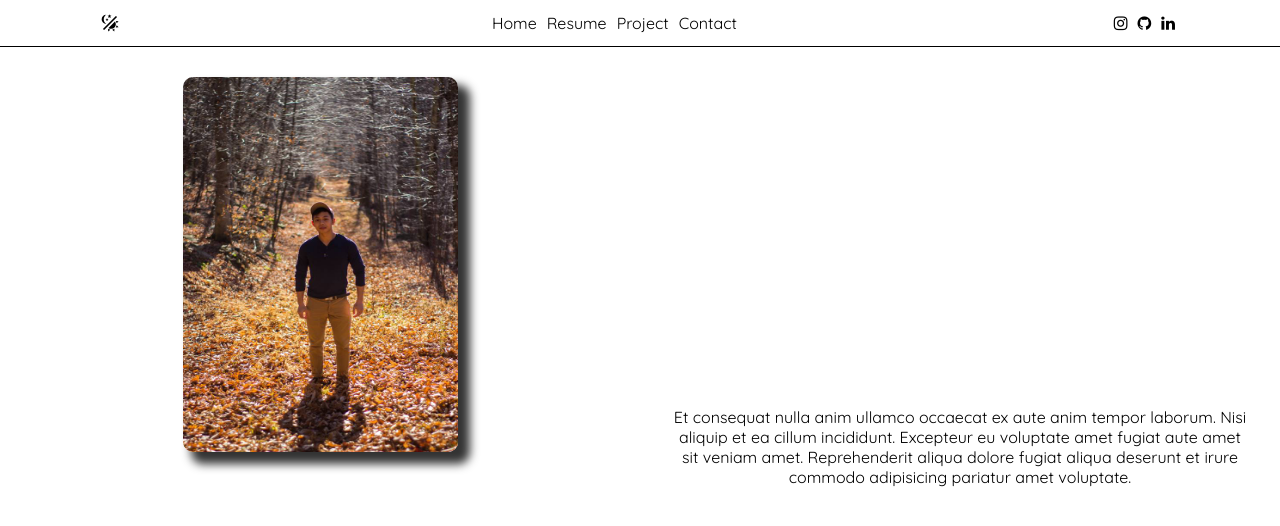
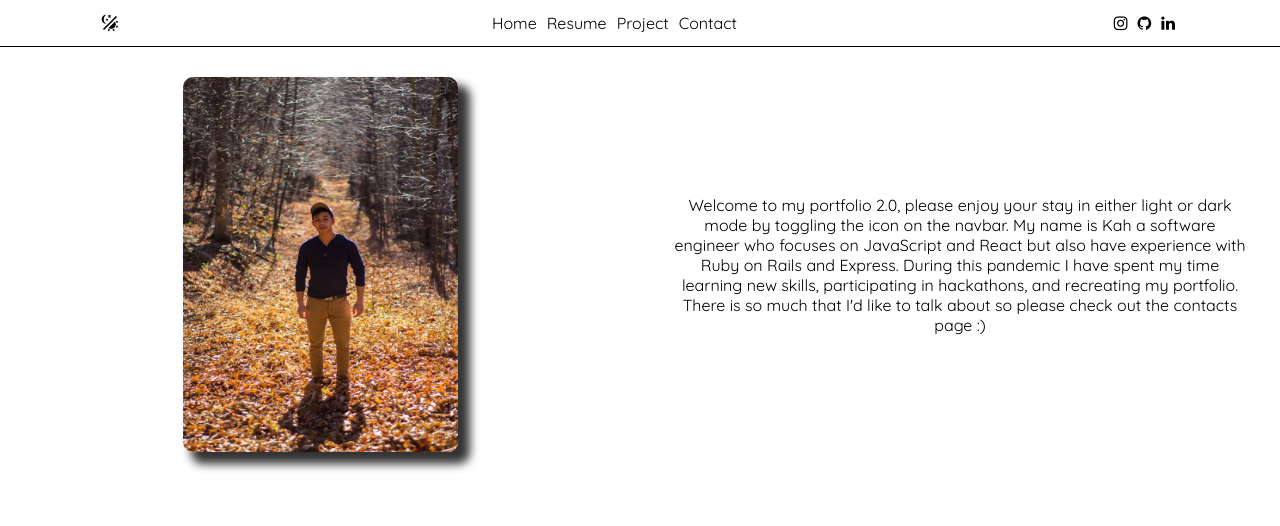
Before and after one commit to Kah919/KahPortfolio, a React (Create React App) app: page / in a window 1280 px wide. Both pictures are taken after a click on the picture 320 px from the left and 264 px from the top of the page. Shown: the top 526 px of the page. Built offline with nearby package versions, Linux system fonts and the light colour scheme.

Commit message:
Updated temporary bio

```diff
--- a/src/components/LandingPage/Landing.js
+++ b/src/components/LandingPage/Landing.js
@@ -29,7 +29,12 @@ export default ({ dark }) => {
         { toggle ?
           <h1> Who Am I? </h1> :
           <p>
-            Et consequat nulla anim ullamco occaecat ex aute anim tempor laborum. Nisi aliquip et ea cillum incididunt. Excepteur eu voluptate amet fugiat aute amet sit veniam amet. Reprehenderit aliqua dolore fugiat aliqua deserunt et irure commodo adipisicing pariatur amet voluptate.
+            Welcome to my portfolio 2.0, please enjoy your stay in either light or dark mode by toggling the icon on the navbar.
+
+            My name is Kah a software engineer who focuses on JavaScript and React but also have experience with Ruby on Rails and Express. During this pandemic I have spent my time learning new skills, participating in hackathons, and recreating my portfolio.
+
+            There is so much that I'd like to talk about so please check out the contacts page :)
+
           </p>}
       </div>
     </div>
--- a/src/components/LandingPage/Landing.module.css
+++ b/src/components/LandingPage/Landing.module.css
@@ -4,7 +4,7 @@
     display: grid;
     grid-template-columns: 1fr 1fr;
     width: 100%;
-    height: 100vh;
+    height: 100%;
     /* background-image: url(../../Images/landing.jpg); */
     /* padding: 50px; */
     transition: var(--transition-delay);
```
